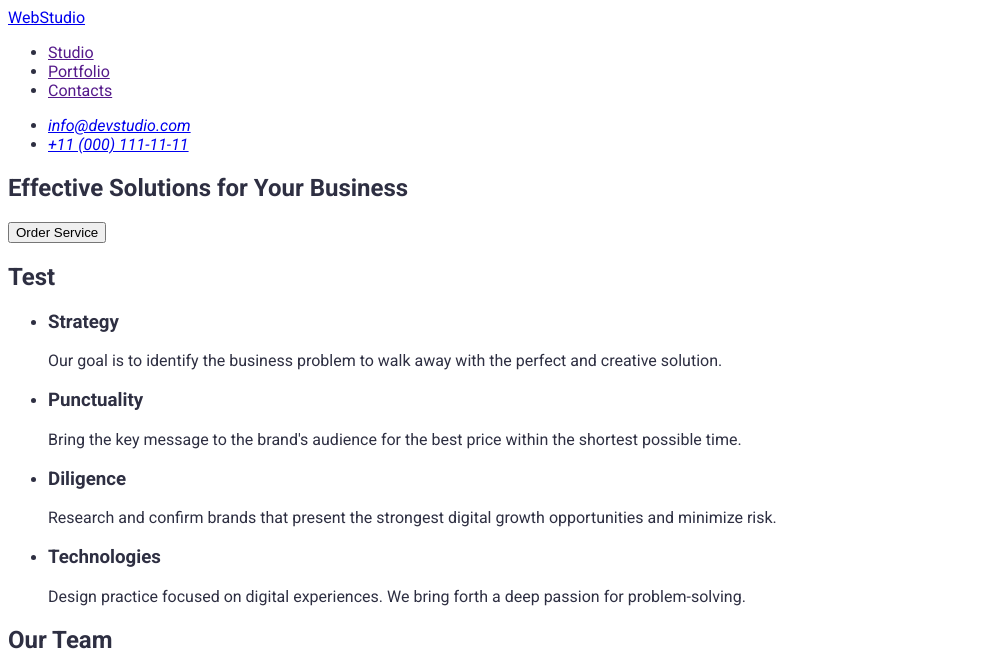
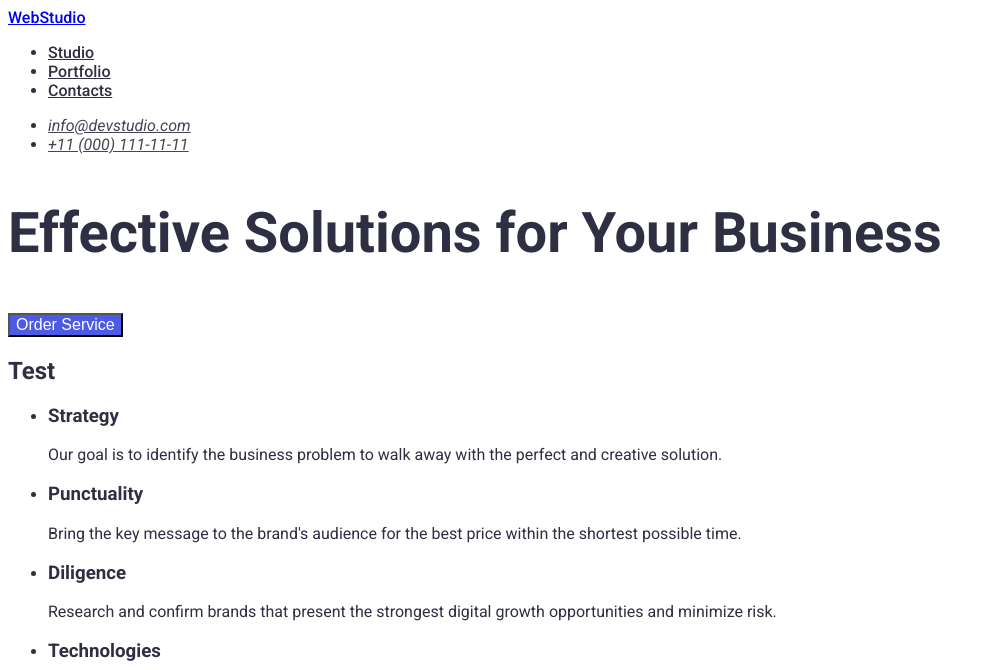
Before and after one commit to GOleg70/goit-markup-hw-02, a plain HTML site: page index.html in a window 1280 px wide. Shown: the top 670 px of the page, without its empty margins (0-995 px from the left). Drawn offline with Linux system fonts and the light colour scheme.

Commit message:
add to file style

```diff
--- a/css/styles.css
+++ b/css/styles.css
@@ -2,3 +2,45 @@ body {
   font-family: roboto, sans-serif;
   color: #2e2f42;
 }
+.navi {
+  color: #2e2f42;
+  font-size: 16px;
+  font-weight: 500;
+}
+.navi-link {
+  color: #2e2f42;
+  font-size: 16px;
+  font-weight: 500;
+}
+.navi-link:hover {
+  color: #404bbf;
+  font-size: 16px;
+  font-weight: 500;
+}
+
+.address-link {
+  color: #434455;
+  font-size: 16px;
+  font-weight: 400;
+}
+.address-link:hover {
+  font-size: 16px;
+  font-weight: 400;
+  color: #404bbf;
+}
+.button {
+  font-size: 16px;
+  font-weight: 500;
+  color: #ffffff;
+  background: #4d5ae5;
+}
+.button:hover {
+  font-size: 16px;
+  font-weight: 500;
+  color: #ffffff;
+  background: #404bbf;
+}
+h1 {
+  font-size: 56px;
+  font-weight: 700;
+}
--- a/index.html
+++ b/index.html
@@ -6,30 +6,38 @@
   <link rel="preconnect" href="https://fonts.googleapis.com" />
   <link rel="preconnect" href="https://fonts.gstatic.com" crossorigin />
   <link
-    href="https://fonts.googleapis.com/css2?family=Roboto:ital,wght@0,100..900;1,100..900&display=swap"
+    href="https://fonts.googleapis.com/css2?family=Raleway:ital,wght@0,100..900;1,100..900&family=Roboto:ital,wght@0,100..900;1,100..900&display=swap"
     rel="stylesheet"
   />
-  <link rel="stylesheet" href="/css/styles.css" />
+  <link rel="stylesheet" href="./css/styles.css" />
   <body>
     <header>
-      <nav>
+      <nav class="navi">
         <a href="./index.html">WebStudio</a>
         <ul>
           <li>
-            <a href="">Studio</a>
+            <a class="navi-link" href="">Studio</a>
           </li>
           <li>
-            <a href="">Portfolio</a>
+            <a class="navi-link" href="">Portfolio</a>
           </li>
           <li>
-            <a href="">Contacts</a>
+            <a class="navi-link" href="">Contacts</a>
           </li>
         </ul>
       </nav>
       <address>
         <ul>
-          <li><a href="mailto:info@devstudio.com">info@devstudio.com</a></li>
-          <li><a href="tel:+110001111111">+11 (000) 111-11-11</a></li>
+          <li>
+            <a class="address-link" href="mailto:info@devstudio.com"
+              >info@devstudio.com</a
+            >
+          </li>
+          <li>
+            <a class="address-link" href="tel:+110001111111"
+              >+11 (000) 111-11-11</a
+            >
+          </li>
         </ul>
       </address>
     </header>
@@ -38,7 +46,7 @@
 
       <section>
         <h1>Effective Solutions for Your Business</h1>
-        <button type="button">Order Service</button>
+        <button class="button" type="button">Order Service</button>
       </section>
 
       <!-- Main Section 2 -->
```
